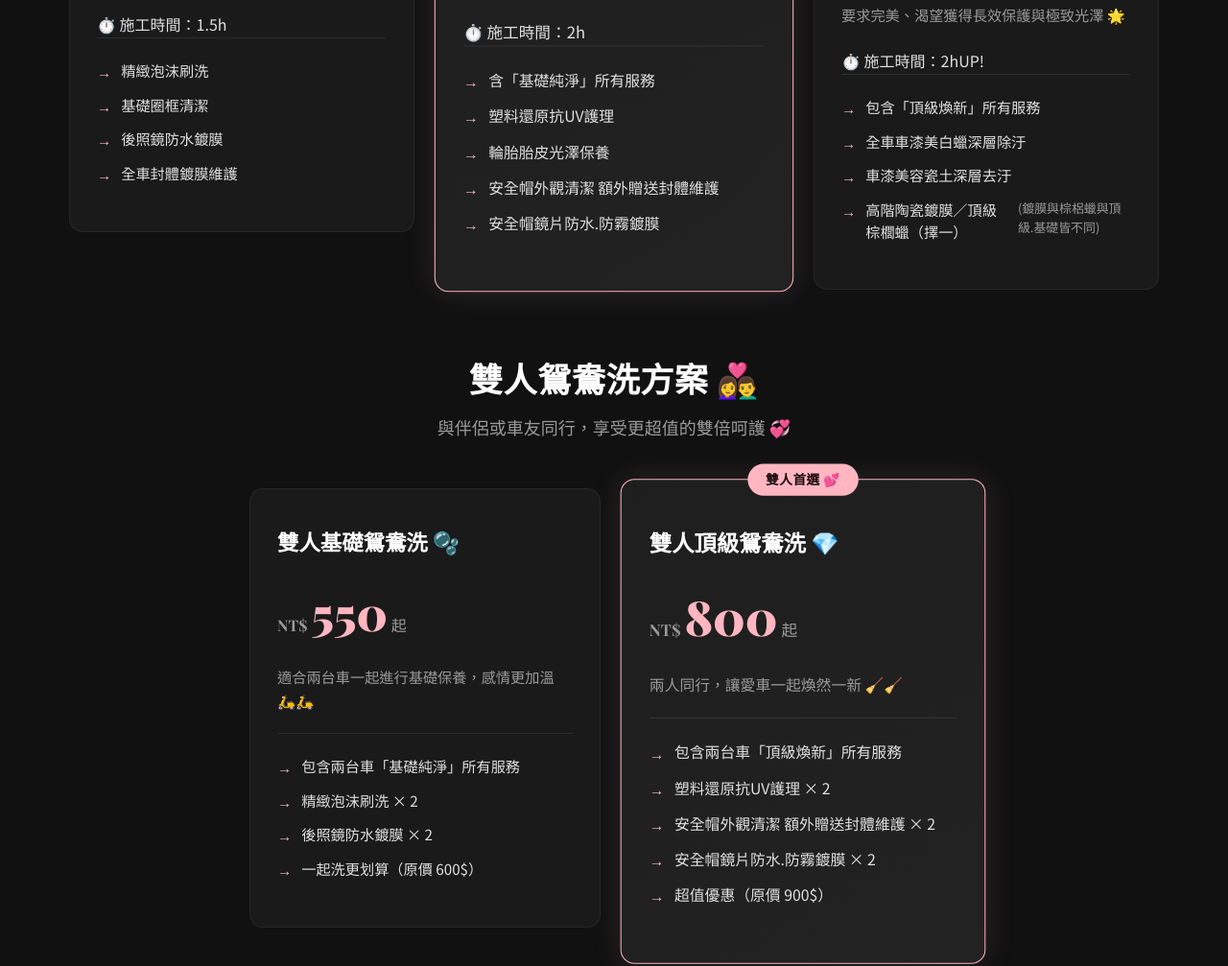
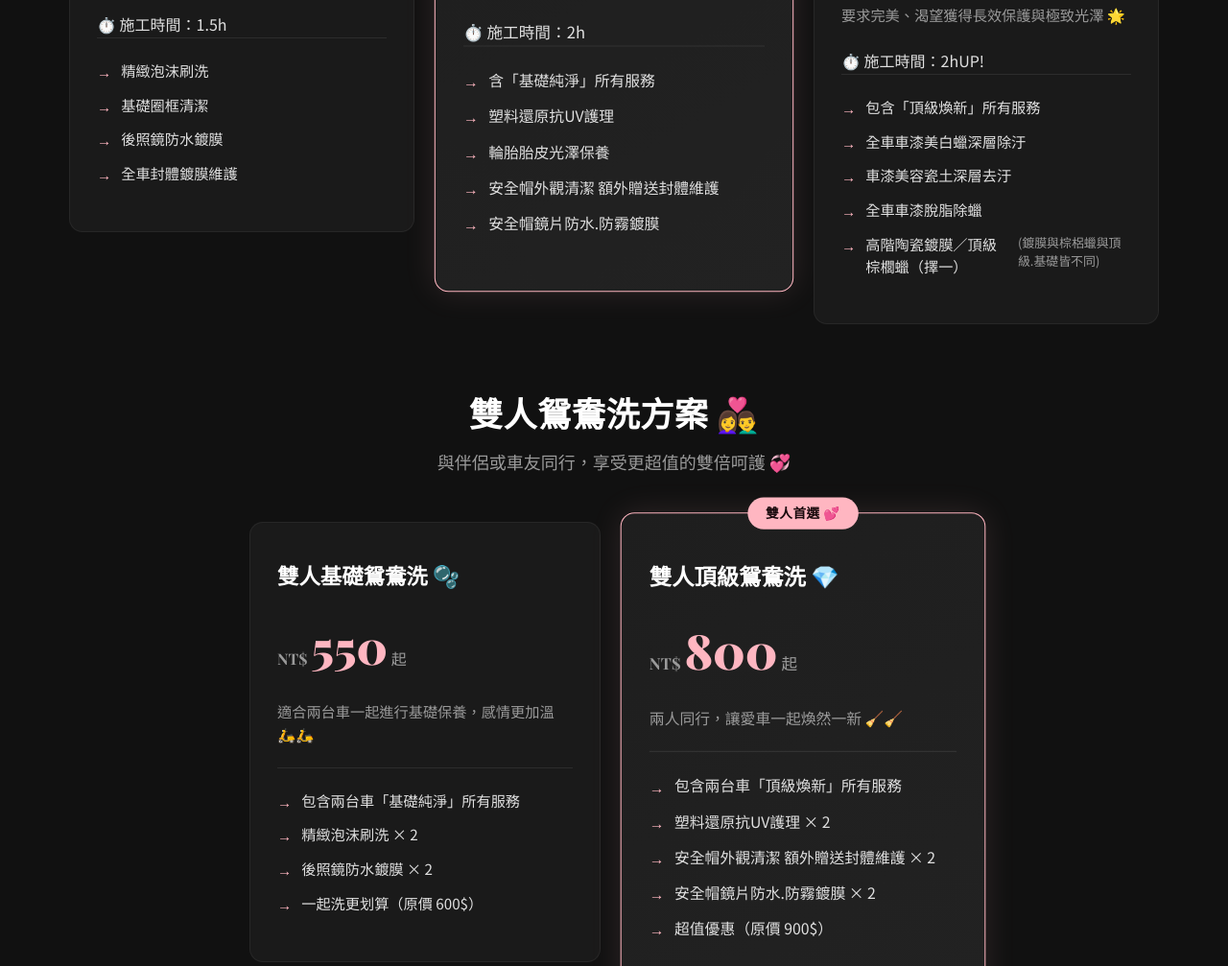
Before and after one commit to ckyiun/zn-wash-detailing, a website: page index.html in a window 1280 px wide. Shown: the part 5852-6859 px from the top of the page at 96% size. Drawn offline with nearby package versions, Linux system fonts and the light colour scheme.

Commit message:
Add files via upload

```diff
--- a/index.html
+++ b/index.html
@@ -317,6 +317,7 @@
                         <li>包含「頂級煥新」所有服務</li>
                         <li>全車車漆美白蠟深層除汙</li>
                         <li>車漆美容瓷土深層去汙</li>
+                        <li>全車車漆脫脂除蠟</li>
                         <li>高階陶瓷鍍膜／頂級棕櫚蠟（擇一）<br>
                             <span style="font-size:0.85em; color:var(--clr-text-muted);">(鍍膜與棕梠蠟與頂級.基礎皆不同)</span>
                         </li>
```
